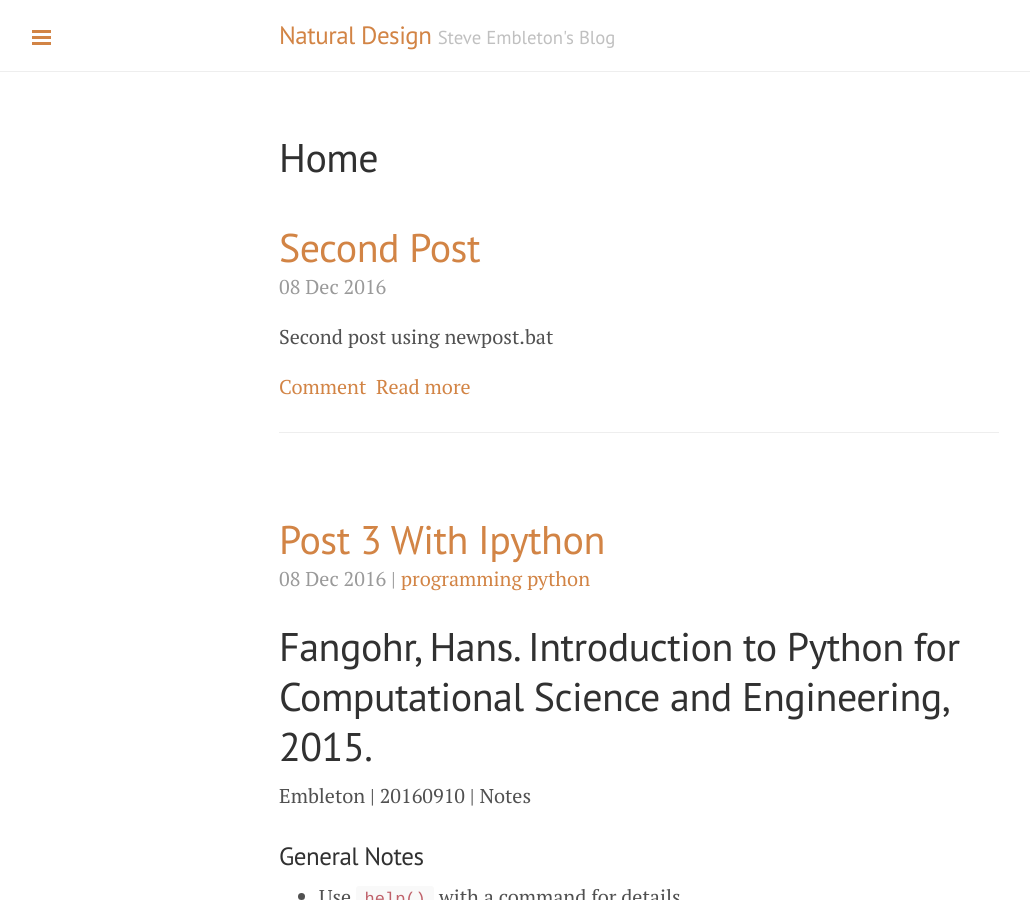
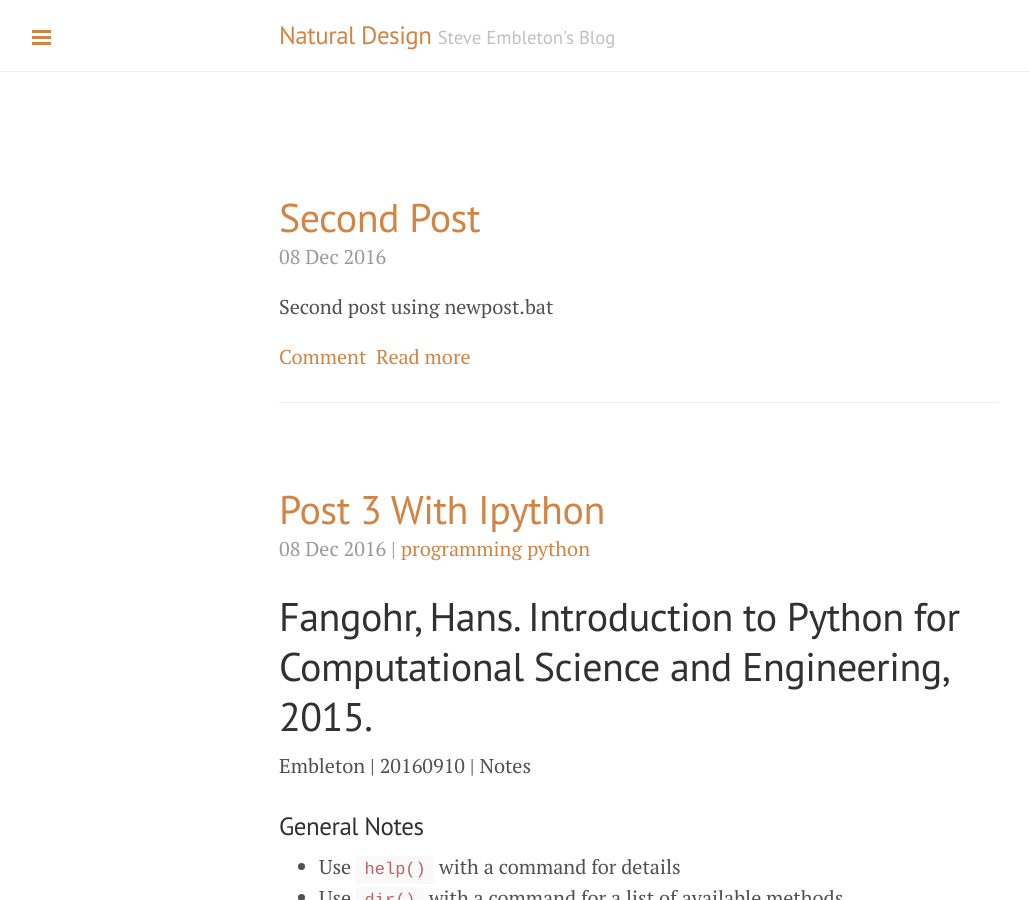
Before and after one commit to stembl/stembl.github.io, a Jekyll site: the page built from index.html, in a window 1280 px wide and 900 px high. Shown: the whole window, without its empty margins (1-1031 px from the left). Built offline with Jekyll 4.4.1, drawn with Linux system fonts in a browser that asks for light colours; the list of posts is cut into pages by our own code.

Commit message:
tag test

```diff
--- a/index.html
+++ b/index.html
@@ -2,9 +2,10 @@
 layout: default
 title: Home
 ---
+<!-- Adds a title and search to the start.  Uncomment if this is desired.
+
 <h1 class="page-title" style="display:inline-block;"> {{ page.title }} </h1>
 
-<!-- Adds a title and search to the start.  Uncomment if this is desired.
 <div style="display:inline-block;margin-left:.5em;">
     Browse by <a href="/blog/category/">Category</a> or <a href="/blog/tag/">Tag</a>
 </div>
--- a/tag.html
+++ b/tag.html
@@ -51,9 +51,10 @@
         {{ post.title }}
         <small>{{ post.date | date_to_string }}</small>
       </a>
-      {% for tag in post.tags %}
+      <!-- adds tags to the end of posts
+   	  {% for tag in post.tags %}
       <a class="codinfox-tag-mark" href="/blog/tag/#{{ tag | slugify }}">{{ tag }}</a>
-      {% endfor %}
+      {% endfor %} -->
     </h3>
   </li>
   {% endif %}
```
